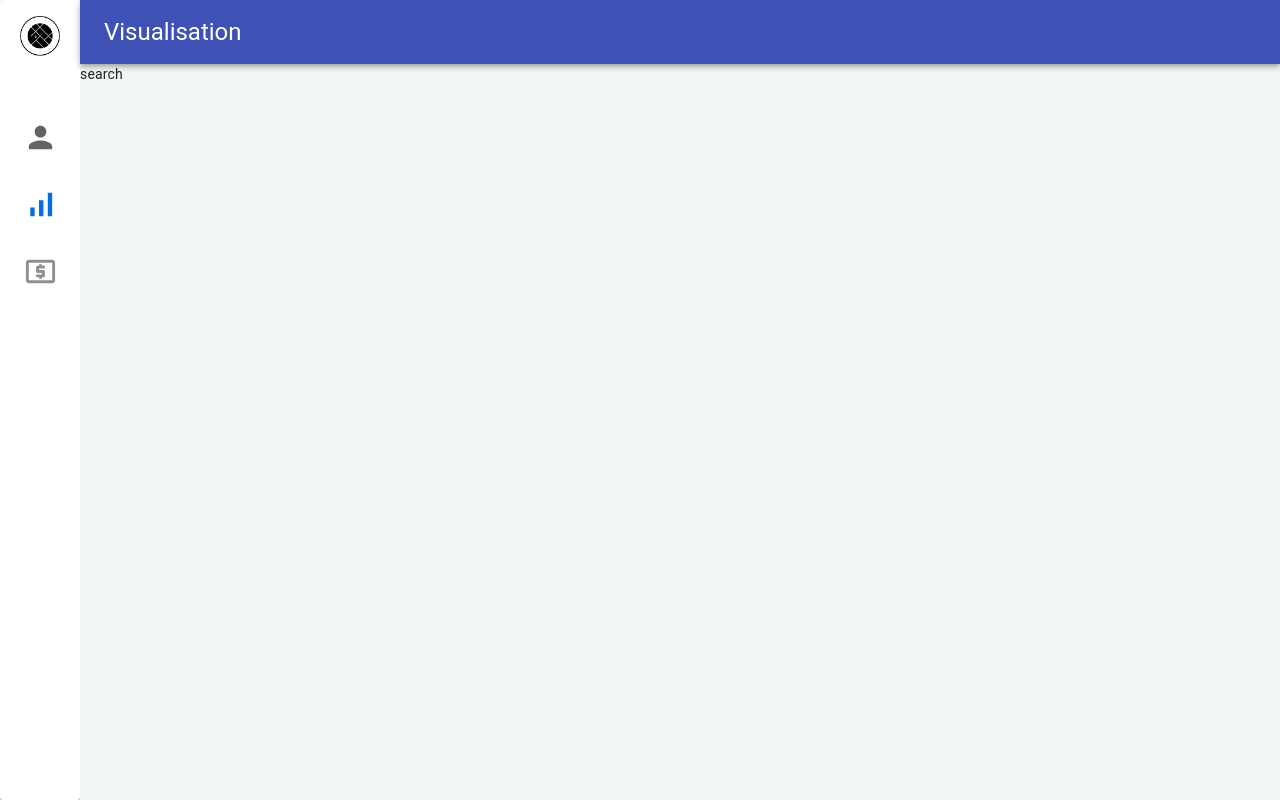
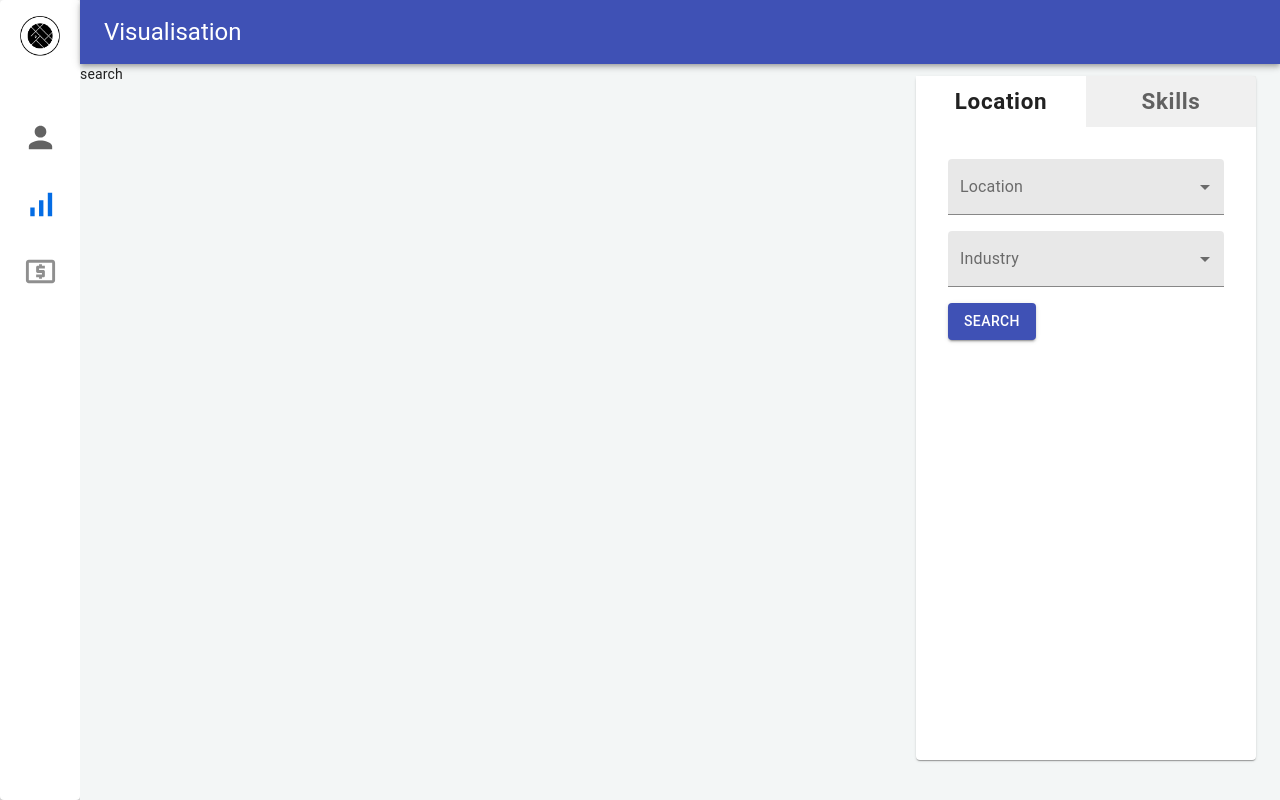
Before and after one commit to tranquanghuy0801/govhack, a React (Create React App) app: page /search in a window 1280 px wide. Built offline with nearby package versions, Linux system fonts and the light colour scheme.

Commit message:
search filter panels

```diff
--- a/package.json
+++ b/package.json
@@ -16,6 +16,7 @@
     "notistack": "^1.0.10",
     "react": "^17.0.2",
     "react-dom": "^17.0.2",
+    "react-hook-form": "^7.12.2",
     "react-router-dom": "^6.0.0-beta.2",
     "react-scripts": "4.0.3",
     "typescript": "^4.1.2",
--- a/src/Root.tsx
+++ b/src/Root.tsx
@@ -1,4 +1,4 @@
-import { lazy, Suspense } from 'react'
+import { Suspense } from 'react' // lazy,
 
 import { CssBaseline, ThemeProvider } from '@material-ui/core'
 import { SnackbarProvider } from 'notistack'
@@ -6,9 +6,13 @@ import { theme } from 'providers/theme'
 
 import { BrowserRouter, Routes, Route } from 'react-router-dom'
 
-const App = lazy(() => import('pages/App'))
-const UserProfile = lazy(() => import('pages/UserProfile'))
-const Search = lazy(() => import('pages/Search'))
+import App from 'pages/App'
+import UserProfile from 'pages/UserProfile'
+import Search from 'pages/Search'
+
+// const App = lazy(() => import('pages/App'))
+// const UserProfile = lazy(() => import('pages/UserProfile'))
+// const Search = lazy(() => import('pages/Search'))
 
 const Root = () => {
   return (
--- /dev/null
+++ b/src/components/Slider.tsx
@@ -0,0 +1,21 @@
+import {
+  Slider as MuiSlider,
+  SliderProps as MuiSliderProps,
+  Typography
+} from '@material-ui/core'
+
+type SliderProps = MuiSliderProps & {
+  label: string
+}
+const Slider: React.FC<SliderProps> = ({ label, ...props }) => {
+  return (
+    <>
+      <Typography gutterBottom>
+        {label}
+      </Typography>
+      <MuiSlider {...(props as any)} style={{ marginBottom: 12 }} />
+    </>
+  )
+}
+
+export default Slider
--- a/src/pages/App/PageLayout.tsx
+++ b/src/pages/App/PageLayout.tsx
@@ -25,11 +25,13 @@ export default PageLayout
 
 const useStyles = makeStyles({
   root: {
+    position: 'relative',
     background: '#f3f6f6',
     width: '100%',
     height: '100%',
   },
   content: {
+    position: 'relative',
     width: '100%',
     height: 'calc(100% - 64px)',
   }
--- a/src/pages/App/Sidebar.tsx
+++ b/src/pages/App/Sidebar.tsx
@@ -3,7 +3,7 @@ import { useLocation, useNavigate } from 'react-router-dom'
 import { makeStyles, Paper, Tabs } from '@material-ui/core'
 import { SignalCellularAlt, Person, LocalAtm } from '@material-ui/icons'
 
-import Tab from 'components/Tab'
+import Tab from './StyledTab'
 import logo from 'assets/logo.png'
 
 const Sidebar = () => {
--- a/src/pages/App/index.tsx
+++ b/src/pages/App/index.tsx
@@ -1,9 +1,18 @@
 import { Suspense } from 'react'
-import { Outlet } from 'react-router-dom'
+import { Outlet, useMatch, useNavigate } from 'react-router-dom'
 import { Grid } from '@material-ui/core'
 import Sidebar from './Sidebar'
+import { useEffect } from 'react'
 
 const Root = () => {
+  const match = useMatch('/')
+  const navigate = useNavigate()
+  useEffect(() => {
+    if(match?.path === '/') {
+      navigate('user-profile')
+    }
+  }, [navigate, match?.path])
+
   return (
     <Grid container direction='row' style={{ height: '100vh' }}>
       <Grid item>
--- /dev/null
+++ b/src/pages/Search/Filters.tsx
@@ -0,0 +1,55 @@
+import { makeStyles, Paper, Tabs } from "@material-ui/core"
+import { useState } from "react"
+import { FormProvider, useForm } from "react-hook-form"
+import LocationFilter from "./LocationFilter"
+import SkillFilter from "./SkillFilter"
+import StyledTab from "./StyledTab"
+
+const Filters = () => {
+  const classes = useStyles()
+  const [tab, setTab] = useState('location')
+  const handleChangeTab = (event: React.ChangeEvent<{}>, newValue: string) => setTab(newValue)
+
+  const methods = useForm()
+  const onSubmit = (data: any) => {
+    console.log(data)
+  }
+
+  return (
+    <Paper className={classes.root}>
+      <Tabs
+        variant='fullWidth'
+        value={tab}
+        onChange={handleChangeTab}
+        TabIndicatorProps={{
+          style: { display: 'none' }
+        }}
+      >
+        <StyledTab label='Location' value='location' />
+        <StyledTab label='Skills' value='skills' />
+      </Tabs>
+
+      <div className={classes.content}>
+        <FormProvider {...methods}>
+          <form onSubmit={methods.handleSubmit(onSubmit)}>
+            {tab === 'location' ? <LocationFilter /> : <SkillFilter />}
+          </form>
+        </FormProvider>
+      </div>
+    </Paper>
+  )
+}
+export default Filters
+
+const useStyles = makeStyles({
+  root: {
+    position: 'absolute',
+    top: 12,
+    right: 24,
+    width: 340,
+  },
+  content: {
+    height: 'calc(100vh - 64px - 51px - 12px - 40px)',
+    overflow: 'auto',
+  }
+})
--- /dev/null
+++ b/src/pages/Search/LocationFilter.tsx
@@ -0,0 +1,46 @@
+import { Button, MenuItem, TextField, withStyles } from "@material-ui/core"
+import { useFormContext } from "react-hook-form"
+
+const locations = [
+  { label: 'Brisbane', value: 'brisbane' },
+]
+const industries = [
+  { label: 'Information Technology', value: 'it' }
+]
+
+const LocationFilter = () => {
+  const { register } = useFormContext()
+
+  return (
+    <div style={{ padding: 32 }}>
+      <StyledSelect label='Location' {...register('location')}>
+        {locations.map(location => (
+          <MenuItem key={location.value} value={location.value}>
+            {location.label}
+          </MenuItem>
+        ))}
+      </StyledSelect>
+
+      <StyledSelect label='Industry' {...register('industry')}>
+        <MenuItem value='it'>
+          {industries.map(industry => (
+            <MenuItem key={industry.value} value={industry.value}>
+              {industry.label}
+            </MenuItem>
+          ))}
+        </MenuItem>
+      </StyledSelect>
+
+      <Button variant='contained' color='primary' type='submit'>
+        Search
+      </Button>
+    </div>
+  )
+}
+export default LocationFilter
+
+const StyledSelect = withStyles({
+  root: {
+    marginBottom: 16,
+  }
+})((props: any) => <TextField {...props} variant='filled' fullWidth select />)
--- /dev/null
+++ b/src/pages/Search/SkillFilter.tsx
@@ -0,0 +1,46 @@
+import { Button } from "@material-ui/core"
+import { withStyles } from "@material-ui/styles"
+import Slider from 'components/Slider'
+import { useController, useFormContext } from "react-hook-form"
+
+const SkillFilter = () => {
+  const { register } = useFormContext()
+
+  return (
+    <div style={{ padding: 32 }}>
+      <Button variant='contained' color='primary' type='submit' style={{ marginBottom: 32 }}>
+        Search
+      </Button>
+
+      <StyledSlider label='Numeracy' {...register('numeracy')} />
+      <StyledSlider label='Digital Engagement' {...register('engagement')} />
+      <StyledSlider label='Team Work' {...register('teamwork')} />
+      <StyledSlider label='Writing' {...register('writing')} />
+      <StyledSlider label='Reading' {...register('reading')} />
+      <StyledSlider label='Learning' {...register('learning')} />
+      <StyledSlider label='Problem Solving' {...register('problemSolving')} />
+      <StyledSlider label='Oral Communication' {...register('oralCommunication')} />
+      <StyledSlider label='Planning and Organizing' {...register('planning')} />
+    </div>
+  )
+}
+export default SkillFilter
+
+const StyledSlider = withStyles({
+
+})((props: any) => {
+  const { field, ...inputProps } = useController({ name: props.name })
+
+  return (
+    <Slider
+      {...props}
+      {...inputProps}
+      marks
+      step={1}
+      min={0}
+      max={10}
+      valueLabelDisplay='auto'
+      onChange={(_e, newValue) => field.onChange(newValue)}
+    />
+  )
+})
--- /dev/null
+++ b/src/pages/Search/StyledTab.tsx
@@ -0,0 +1,15 @@
+import { Tab, withStyles } from "@material-ui/core"
+
+const StyledTab = withStyles({
+  root: {
+    background: '#eaeaea',
+    textTransform: 'none',
+    fontSize: '1.4rem',
+    fontWeight: 600,
+  },
+  selected: {
+    background: '#fff',
+  },
+})((props: any) => <Tab {...props} disableFocusRipple disableRipple disableTouchRipple />)
+
+export default StyledTab
--- a/src/pages/Search/index.tsx
+++ b/src/pages/Search/index.tsx
@@ -1,9 +1,11 @@
 import PageLayout from "pages/App/PageLayout"
+import Filters from "./Filters"
 
 const Search = () => {
   return (
     <PageLayout title='Visualisation'>
       search
+      <Filters />
     </PageLayout>
   )
 }
```
Also changed, not shown: src/pages/App/StyledTab.tsx (renamed from src/components/Tab/index.tsx), 1 other file (tests, documents, lock files or other folders).
